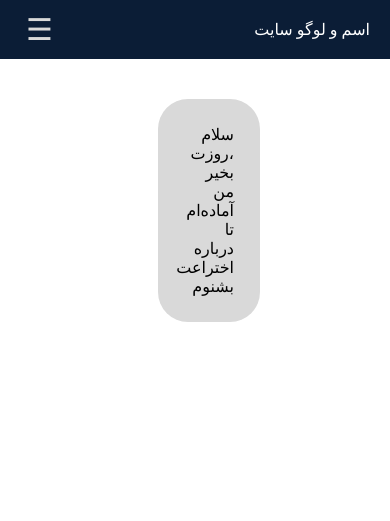
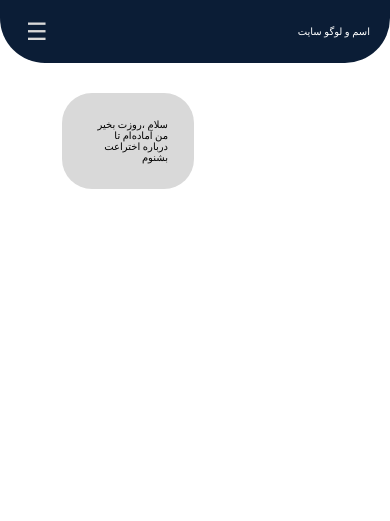
Before and after one commit to PatraTeam/Patra, a Django app: page /new-chat/ in a window 390 px wide. Shown: the top 521 px of the page. Run offline with Django 5.2, Linux system fonts and the light colour scheme.

Commit message:
responsive chatbar

```diff
--- a/templates/chatbar.html
+++ b/templates/chatbar.html
@@ -2,14 +2,12 @@
 <html lang="fa" dir="rtl">
   <head>
     <meta charset="UTF-8" />
+    <meta name="viewport" content="width=device-width, initial-scale=1.0" />
     <title>چت بات</title>
     <link rel="stylesheet" />
   </head>
   <body>
-    <!-- کانتینر کلی -->
     <div class="chat-container">
-      <!-- نوار بالا -->
-
       <header class="chat-header" id="sidebar">
         <button class="menu-icon" id="menuToggle" onclick="toggleSidebar()">
           ☰
@@ -22,6 +20,10 @@
           margin: 0;
           padding: 0;
           height: 100vh;
+        }
+        * {
+          position: relative;
+          z-index: 1;
         }
         .chat-container {
           display: flex;
@@ -55,7 +57,6 @@
         }
       </style>
 
-      <!-- سایدبار تاریخچه -->
       <aside class="sidebar" id="sidebar">
         <ul class="sidebar-list">
           <h2 class="sidebar-title">تاریخچه</h2>
@@ -219,7 +220,7 @@
       #user-chat {
         display: flex;
         flex-direction: column;
-        margin-left: 150px;
+        margin-left: 15px;
         gap: 16px;
         align-items: flex-start;
       }
@@ -303,45 +304,53 @@
         color: #2b2d43;
         padding: 8px 4px 0 4px;
       }
-      @media (max-width: 768px) {
-        .chat-header {
-          height: 75px;
-          border-radius: 0;
+      @media (max-width: 1400px) {
+        .sidebar {
+          width: 20%;
         }
 
+        .sidebar ul li {
+          font-size: 16px;
+          padding: 8px 0;
+        }
+        .chat-header.header-shrink {
+          max-width: 80%;
+        }
+      }
+      @media (max-width: 600px) {
         .site-logo {
-          font-size: 16px;
+          font-size: 10px;
+        }
+        .chat-main {
+          font-size: 10px;
+        }
+        #user-chat {
+          margin-left: 30px;
+        }
+        .chat-header {
+          font-size: 3px;
+          height: 80px;
+        }
+        .sidebar-list {
+          padding: 0;
+        }
+        .menu-icon {
+          font-size: 24px;
+        }
+        .sidebar {
+          width: 50%;
+          z-index: 9999;
+          background-color: white;
+        }
+        .sidebar-title {
+          font-size: 7px;
+          border-bottom-left-radius: 20px;
+          border-bottom-right-radius: 20px;
+          height: 58px;
         }
 
-        .sidebar {
-          width: 200px;
-        }
-
-        .chat-bubble {
-          max-width: 1154px;
-          margin-top: 10px;
-        }
-      }
-
-      @media (max-width: 300px) {
-        body {
-          font-size: 30px;
-        }
-
-        .chat-header {
-          height: 65px;
-        }
-
-        .menu-icon {
-          font-size: 26px;
-        }
-
-        .site-logo {
-          font-size: 30px;
-        }
-
-        .chat-input {
-          padding: 10px;
+        .chat-header.header-shrink {
+          max-width: 43%;
         }
       }
     </style>
```
